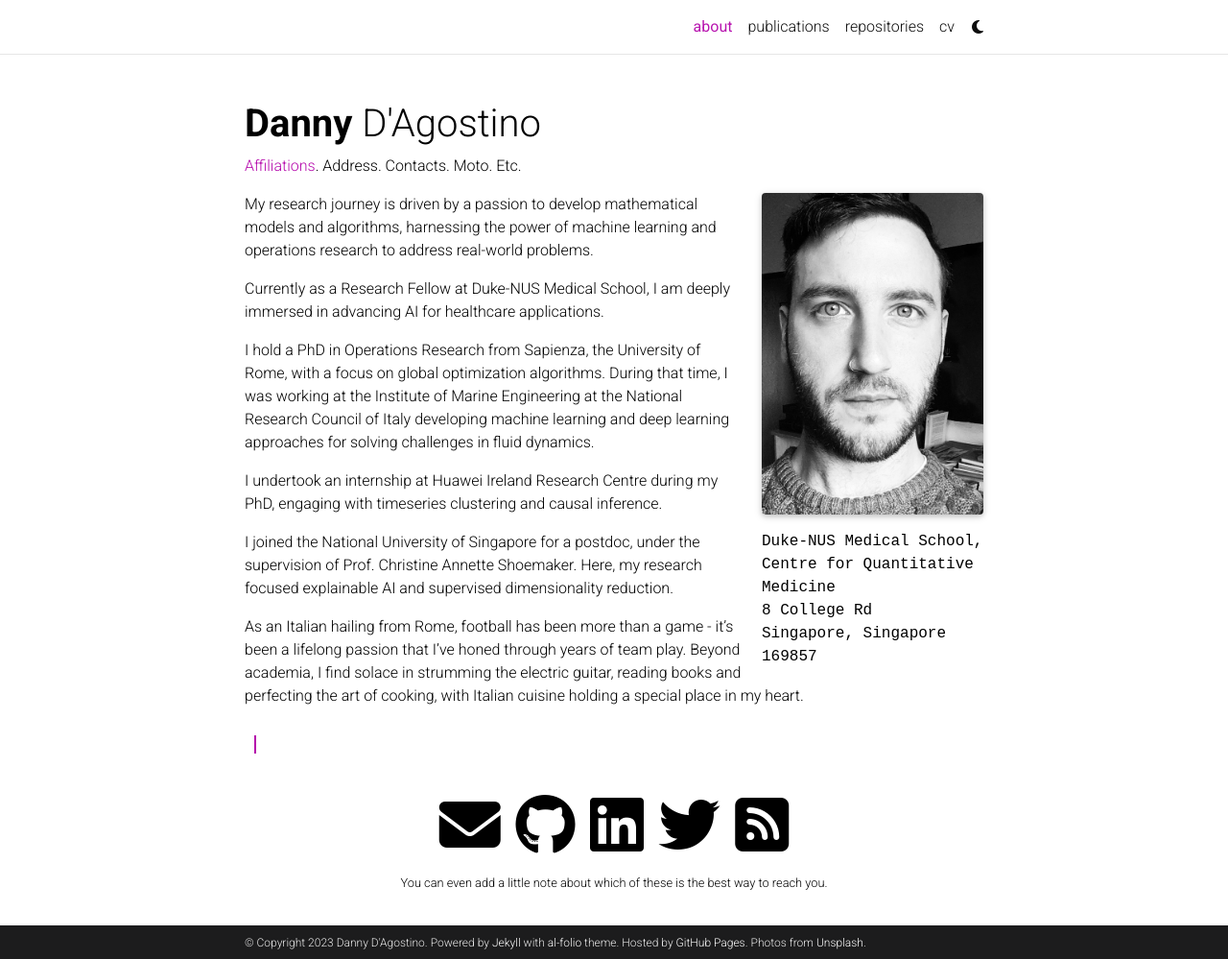
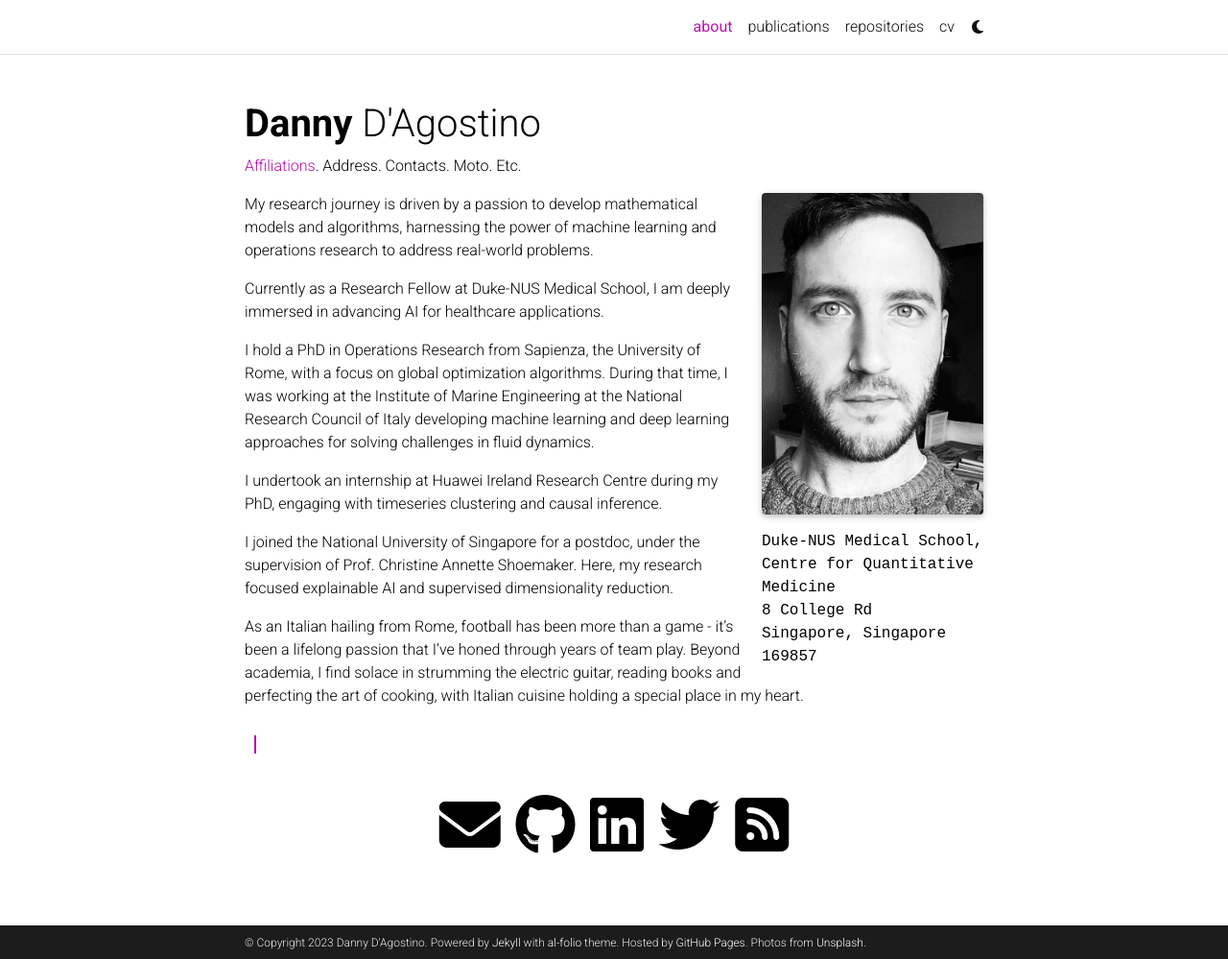
Before and after one commit to dannyzx/dannyzx.github.io, a Jekyll site: the page built from _pages/about.md, in a window 1280 px wide and 999 px high. Shown: the whole window at 96% size. Built offline with Jekyll 4.4.1, drawn with Linux system fonts in a browser that asks for light colours; full-size pictures stand in for the smaller copies a plugin makes; comment, search, counter and statistics services are not loaded; a style sheet for code colours, icons or effects is not loaded.

Commit message:
Update _config.yml

```diff
--- a/_config.yml
+++ b/_config.yml
@@ -13,7 +13,7 @@
   Powered by <a href="https://jekyllrb.com/" target="_blank">Jekyll</a> with <a href="https://github.com/alshedivat/al-folio">al-folio</a> theme.
   Hosted by <a href="https://pages.github.com/" target="_blank">GitHub Pages</a>.
   Photos from <a href="https://unsplash.com" target="_blank">Unsplash</a>.
-keywords: jekyll, jekyll-theme, academic-website, portfolio-website  # add your own keywords or leave empty
+keywords:  # add your own keywords or leave empty
 
 lang: en # the language of your site (for example: en, fr, cn, ru, etc.)
 icon: ⚛️  # the emoji used as the favicon (alternatively, provide image name in /assets/img/)
@@ -107,7 +107,7 @@
 zotero_username: # your zotero username
 
 contact_note: >
-  You can even add a little note about which of these is the best way to reach you.
+# You can even add a little note about which of these is the best way to reach you.
 
 # -----------------------------------------------------------------------------
 # Analytics and search engine verification
```
